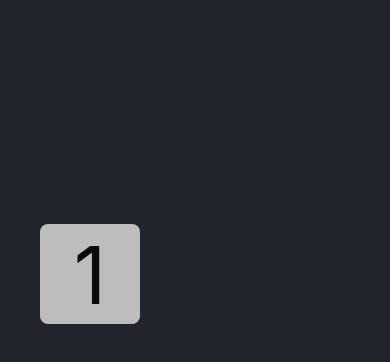
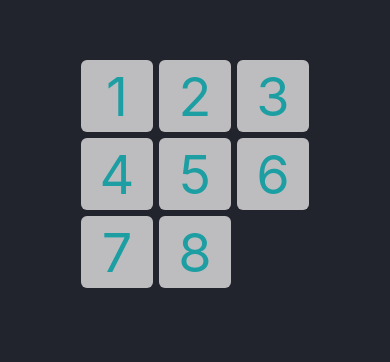
Before and after one commit to suhabaobaid/PuzzleGame, a React Native app: screen / in a window 390 px wide. Shown: the part 248-610 px from the top of the page. Built offline with nearby package versions, Linux system fonts and the light colour scheme.

Commit message:
working movement of tiles and checking a win

```diff
--- a/src/App.js
+++ b/src/App.js
@@ -5,7 +5,7 @@
  */
 
 import React, { Component } from "react";
-import { Platform, StyleSheet, Text, View } from "react-native";
+import { StyleSheet, View } from "react-native";
 
 import GameScreen from './screens/GameScreen';
 
@@ -13,10 +13,18 @@ import GameScreen from './screens/GameScreen';
 export default class App extends Component<{}> {
     render() {
         return (
-            <GameScreen/>
+            <View style={styles.container}>
+                <GameScreen/>
+            </View>
         );
     }
 }
 
 const styles = StyleSheet.create({
+    container: {
+        flex: 1,
+        justifyContent: 'center',
+        alignItems: 'center',
+        backgroundColor: '#22242d'
+    }
 });
--- a/src/components/BoardView.js
+++ b/src/components/BoardView.js
@@ -1,63 +1,140 @@
 import React, { Component } from "react";
-import { View, StyleSheet, Text, Animated } from "react-native";
+import { View, StyleSheet, Text, Animated, Dimensions } from "react-native";
 
 import Tile from "../components/Tile";
 
+var { width, height } = Dimensions.get("window");
+var SIZE = 3;
+var CELL_SIZE = Math.floor(width * 0.2); //20% of the screen width
+var CELL_PADDING = Math.floor(CELL_SIZE * 0.05); //5% of the cell size
+var BORDER_RADIUS = CELL_PADDING * 2;
+var TILE_SIZE = CELL_SIZE - CELL_PADDING * 2;
+var LETTER_SIZE = Math.floor(TILE_SIZE * 0.75);
+
 class BoardView extends Component {
+    constructor(props) {
+        super(props);
+        this.state = {
+            positions: null,
+            currentTilesPositions: null,
+            emptySlot: 9
+        };
+    }
 
-    constructor (props) {
-        super(props);
-        this.animatedValue = new Animated.Value(100);
+    componentDidMount() {
+        this.getPositions();
     }
-    onPress = item => {
-        Animated.timing(
-            this.animatedValue, {
-                toValue: 150,
-                    duration: 500
+
+    getPositions = () => {
+        var positions = {};
+        var currentTilesPositions = {};
+        for (var row = 0; row < SIZE; row++) {
+            for (var col = 0; col < SIZE; col++) {
+                var key = row * SIZE + col;
+                // var letter = index;
+                var position = {
+                    left: col * CELL_SIZE + CELL_PADDING,
+                    top: row * CELL_SIZE + CELL_PADDING
+                };
+                positions[key + 1] = position;
+                if((key + 1) !== SIZE * SIZE)
+                    currentTilesPositions[key + 1] = key + 1;
             }
-        ).start();
+        }
+        this.setState(
+            {
+                positions,
+                currentTilesPositions
+            },
+            () => this.renderTiles()
+        );
     };
 
+    renderTiles = () => {
+        let { currentTilesPositions, positions } = this.state;
+        var tiles = [];
+        if (this.state.positions) {
+            for (var i = 0; i < SIZE * SIZE - 1; i++) {
+                tiles.push(
+                    <Tile
+                        key={i + 1}
+                        tileNumber={i + 1}
+                        tileStyle={styles.tile}
+                        textStyle={styles.letter}
+                        onPress={this.onPress}
+                        currentTilesPositions={currentTilesPositions}
+                        positions={positions}
+                    />
+                );
+            }
+        }
+        return tiles;
+    };
+
+    onPress = tileNumber => {
+        let { currentTilesPositions, emptySlot } = this.state;
+        var newCurrentTilesPositions = Object.assign({}, currentTilesPositions);
+        var tmp = 0;
+        switch (currentTilesPositions[tileNumber]) {
+        case emptySlot + 3:
+        case emptySlot - 3:
+        case emptySlot + 1:
+        case emptySlot - 1:
+            tmp = newCurrentTilesPositions[tileNumber];
+            newCurrentTilesPositions[tileNumber] = emptySlot;
+            emptySlot = tmp;
+            break;
+        }
+
+        let check = this.isWinner(newCurrentTilesPositions);
+        this.setState({
+            currentTilesPositions: newCurrentTilesPositions,
+            emptySlot
+        });
+        if(check)
+            this.win();
+    };
+
+    isWinner = (tilesPositions) => {
+        var keys = Object.keys(tilesPositions);
+        var flag = true;
+        keys.forEach((key) => {
+            if (parseInt(tilesPositions[key]) !== parseInt(key)) {
+                flag = false;
+            }
+        });
+        return flag;
+    }
+
+    win = () => {
+        console.tron.log('win');
+    }
+
     render() {
-        var top = 100;
-        var left = 40;
-
-        return (
-            <View style={styles.container}>
-                <Tile
-                    tileNumber={1}
-                    tileStyle={styles.tile}
-                    textStyle={styles.text}
-                    onPress={this.onPress}
-                    position={{
-                        top: this.animatedValue,
-                        left: 40
-                    }}
-                />
-            </View>
-        );
+        return <View style={styles.container}>{this.renderTiles()}</View>;
     }
 }
 
 const styles = StyleSheet.create({
     container: {
-        flex: 1,
-        justifyContent: "center",
-        backgroundColor: "#22242d"
+        width: CELL_SIZE * SIZE,
+        height: CELL_SIZE * SIZE,
+        backgroundColor: "transparent"
     },
     tile: {
-        width: 100,
-        height: 100,
-        borderRadius: 8,
+        position: "absolute",
+        width: TILE_SIZE,
+        height: TILE_SIZE,
+        borderRadius: BORDER_RADIUS,
         justifyContent: "center",
         alignItems: "center",
         backgroundColor: "#FFF",
         opacity: 0.7
     },
-    text: {
-        color: "#000",
-        fontSize: 80,
-        opacity: 1
+    letter: {
+        fontSize: LETTER_SIZE,
+        opacity: 1,
+        backgroundColor: "transparent"
     }
 });
 
--- a/src/components/Tile.js
+++ b/src/components/Tile.js
@@ -7,18 +7,56 @@ class Tile extends Component {
         tileStyle: PropTypes.any,
         textStyle: PropTypes.any,
         onPress: PropTypes.func,
-        tileNumber: PropTypes.number
+        tileNumber: PropTypes.number,
+        positions: PropTypes.any,
+        currentTilesPositions: PropTypes.any
     };
 
+    constructor(props) {
+        super(props);
+        this.currentPosition = {
+            left: new Animated.Value(props.positions[props.currentTilesPositions[props.tileNumber]].left),
+            top: new Animated.Value(props.positions[props.currentTilesPositions[props.tileNumber]].top)
+        };
+    }
+
+    componentWillReceiveProps(nextProps) {
+        if(this.props.currentTilesPositions[this.props.tileNumber] !== nextProps.currentTilesPositions[this.props.tileNumber]) {
+            Animated.parallel(
+                [
+                    Animated.timing(
+                        this.currentPosition.top,
+                        {
+                            toValue: this.props.positions[nextProps.currentTilesPositions[this.props.tileNumber]].top,
+                            duration: 250
+                        }
+                    ),
+                    Animated.timing(
+                        this.currentPosition.left,
+                        {
+                            toValue: this.props.positions[nextProps.currentTilesPositions[this.props.tileNumber]].left,
+                            duration: 250
+                        }
+                    )
+                ]
+            ).start();
+        }
+    }
+
+    checkCorrectPosition = () => {
+        return (this.props.tileNumber === this.props.currentTilesPositions[this.props.tileNumber]);
+    }
+
     render() {
-        let { tileStyle, textStyle, onPress, tileNumber, position } = this.props;
+        let { tileStyle, textStyle, onPress, tileNumber } = this.props;
+        let textColor = this.checkCorrectPosition() ? '#1bd2d4' : '#000';
         return (
-            <TouchableOpacity onPress={() => onPress(tileNumber)}>
+            <TouchableOpacity activeOpacity={1} onPress={() => onPress(tileNumber, this.currentPosition)}>
                 <Animated.View style={[tileStyle, {
-                    top: position.top,
-                    left: position.left
+                    top: this.currentPosition.top,
+                    left: this.currentPosition.left
                 }]}>
-                    <Text style={textStyle}>1</Text>
+                    <Text style={[textStyle, {color: textColor}]}>{tileNumber}</Text>
                 </Animated.View>
             </TouchableOpacity>
         );
--- a/src/screens/GameScreen.js
+++ b/src/screens/GameScreen.js
@@ -1,9 +1,9 @@
 import React, { Component } from "react";
-import { View, StyleSheet, Text } from "react-native";
 
 import BoardView from "../components/BoardView";
 
 class GameScreen extends Component {
+
     render() {
         return (
             <BoardView/>
@@ -11,27 +11,4 @@ class GameScreen extends Component {
     }
 }
 
-const styles = StyleSheet.create({
-    container: {
-        flex: 1,
-        justifyContent: "center",
-        alignItems: "center",
-        backgroundColor: "#22242d"
-    },
-    tile: {
-        width: 100,
-        height: 100,
-        borderRadius: 8,
-        justifyContent: "center",
-        alignItems: "center",
-        backgroundColor: "#FFF",
-        opacity: 0.7
-    },
-    text: {
-        color: "#000",
-        fontSize: 80,
-        opacity: 1
-    }
-});
-
 export default GameScreen;
```
Also changed, not shown: src/config/BoardConfig.js (added, +13 -0 lines), src/Utils/PositionDictionary.js (added).
